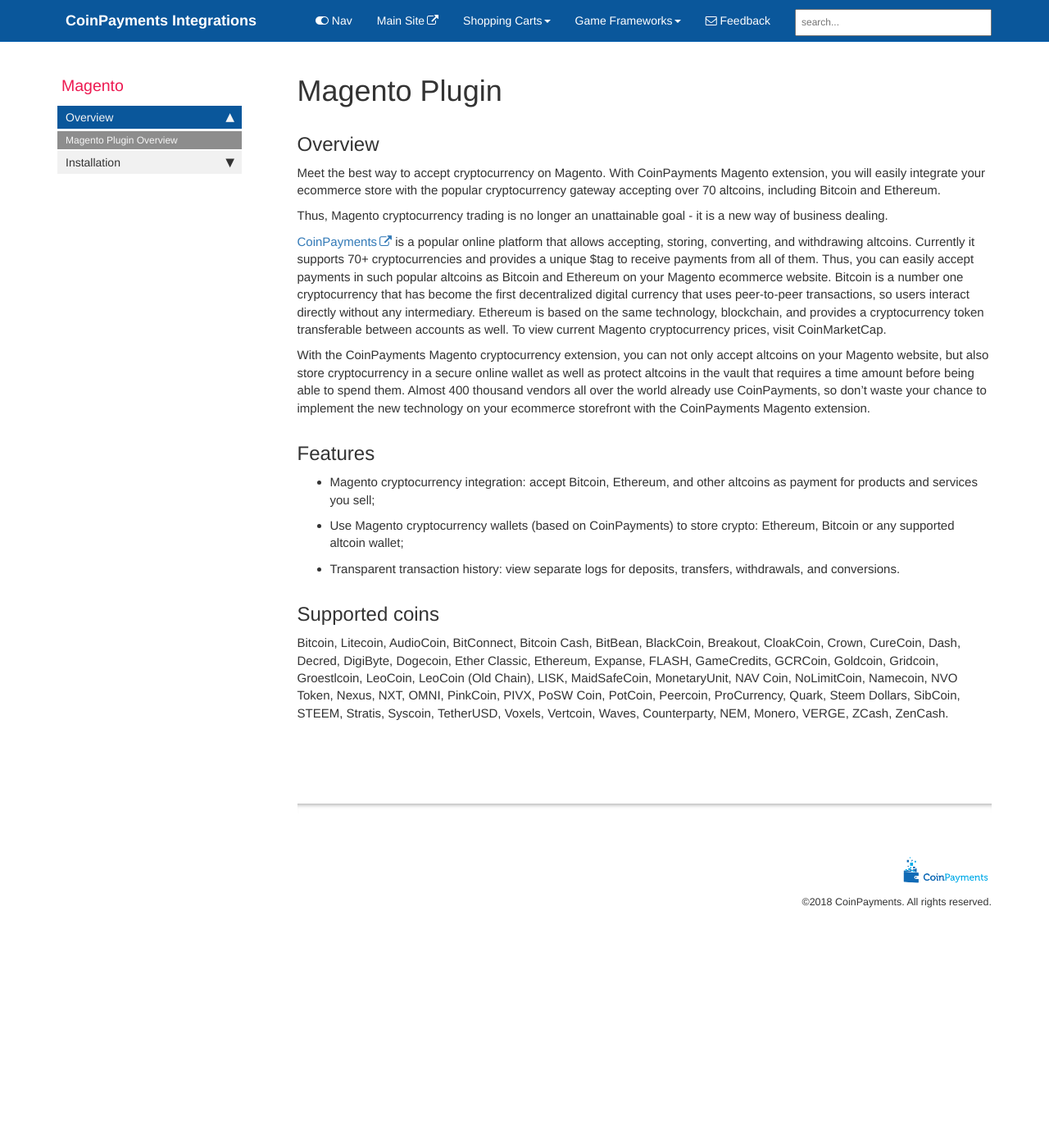
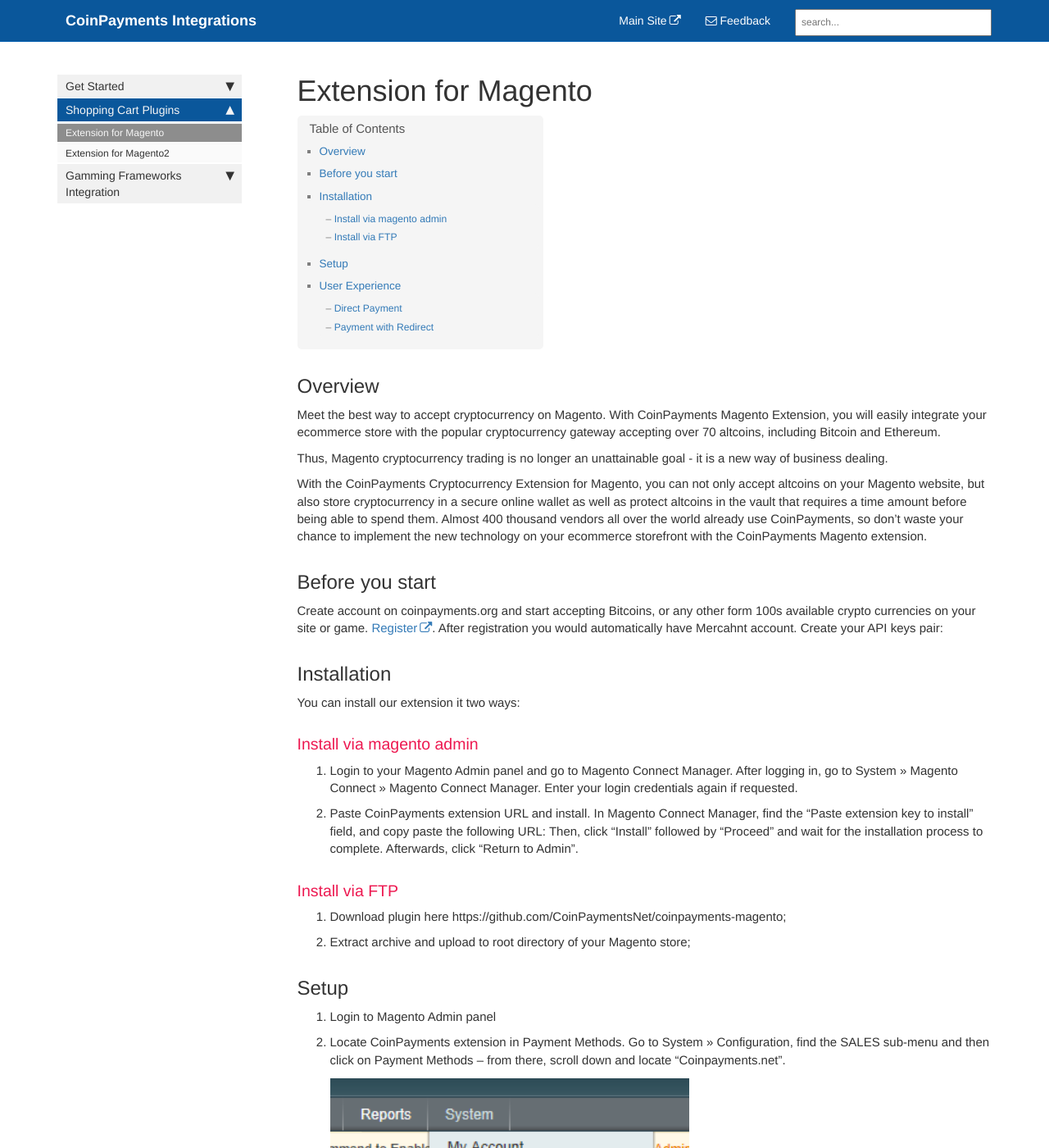
Before and after one commit to CoinPaymentsNet/CoinPaymentsNET.github.io, a Jekyll site: the page built from pages/shopping-carts/magento1.md, in a window 1280 px wide and 1400 px high. Shown: the whole window at 82% size. Built offline with Jekyll 4.4.1, drawn with Linux system fonts in a browser that asks for light colours; nearby versions of some CDN libraries; comment, search, counter and statistics services are not loaded; some of the changed text lies outside the part shown.

Commit message:
updated navigation magento installatin, setup, ux in progress

```diff
--- a/_config.yml
+++ b/_config.yml
@@ -100,11 +100,11 @@ defaults:
 
 # these are defaults used for the frontmatter for these file types
 
-sidebars:
-- home_sidebar
-- magento
-- magento2
-- unity
+#sidebars:
+#- home_sidebar
+#- magento
+#- magento2
+#- unity
 
 description: "Integrate Payments with cryptocurrencies on your site witn CoinPayments plugins."
 # the description is used in the feed.xml file
--- a/_data/sidebars/home_sidebar.yml
+++ b/_data/sidebars/home_sidebar.yml
@@ -15,16 +15,16 @@ entries:
   - title: Shopping Cart Plugins
     output: web
     folderitems:
-    - title: Magento
+    - title: Extension for Magento
       url: /magento1.html
       output: web
-    - title: Magento2
+    - title: Extension for Magento2
       url: /magento2.html
       output: web
 
   - title: Gamming Frameworks Integration
     output: web
     folderitems:
-    - title: Unity
+    - title: Unity Addon
       url: /unity.html
       output: web
--- a/_includes/topnav.html
+++ b/_includes/topnav.html
@@ -2,18 +2,12 @@
 <nav class="navbar navbar-inverse navbar-static-top">
     <div class="container topnavlinks">
         <div class="navbar-header">
-            <button type="button" class="navbar-toggle" data-toggle="collapse" data-target="#bs-example-navbar-collapse-1">
-                <span class="sr-only">Toggle navigation</span>
-                <span class="icon-bar"></span>
-                <span class="icon-bar"></span>
-                <span class="icon-bar"></span>
-            </button>
+
             <a class="fa fa-lg navbar-brand" href="index.html"><span class="projectTitle">&nbsp; {{site.topnav_title}}</span></a>
         </div>
         <div class="collapse navbar-collapse" id="bs-example-navbar-collapse-1">
             <ul class="nav navbar-nav navbar-right">
                 <!-- toggle sidebar button -->
-                <li><a id="tg-sb-link" href="#"><i id="tg-sb-icon" class="fa fa-toggle-on"></i> Nav</a></li>
                 <!-- entries without drop-downs appear here -->
 
 {% assign topnav = site.data[page.topnav] %}
--- a/pages/magento1/magento1.md
+++ /dev/null
@@ -1,28 +0,0 @@
----
-title: Magento Plugin
-keywords: magento, plugin, coinpayments, cryptocurrency
-sidebar: magento1_sidebar
-toc: false
-permalink: magento1.html
-folder: product1
----
-
-## Overview
-
-Meet the best way to accept cryptocurrency on Magento. With CoinPayments Magento extension, you will easily integrate your ecommerce store with the popular cryptocurrency gateway accepting over 70 altcoins, including Bitcoin and Ethereum.
-
-Thus, Magento cryptocurrency trading is no longer an unattainable goal - it is a new way of business dealing.
-
-<a href="https://coinpayments.net">CoinPayments</a> is a popular online platform that allows accepting, storing, converting, and withdrawing altcoins. Currently it supports 70+ cryptocurrencies and provides a unique $tag to receive payments from all of them. Thus, you can easily accept payments in such popular altcoins as Bitcoin and Ethereum on your Magento ecommerce website. Bitcoin is a number one cryptocurrency that has become the first decentralized digital currency that uses peer-to-peer transactions, so users interact directly without any intermediary. Ethereum is based on the same technology, blockchain, and provides a cryptocurrency token transferable between accounts as well. To view current Magento cryptocurrency prices, visit CoinMarketCap.
-
-With the CoinPayments Magento cryptocurrency extension, you can not only accept altcoins on your Magento website, but also store cryptocurrency in a secure online wallet as well as protect altcoins in the vault that requires a time amount before being able to spend them. Almost 400 thousand vendors all over the world already use CoinPayments, so don't waste your chance to implement the new technology on your ecommerce storefront with the CoinPayments Magento extension.
-
-## Features
-
-* Magento cryptocurrency integration: accept Bitcoin, Ethereum, and other altcoins as payment for products and services you sell;
-* Use Magento cryptocurrency wallets (based on CoinPayments) to store crypto: Ethereum, Bitcoin or any supported altcoin wallet;
-* Transparent transaction history: view separate logs for deposits, transfers, withdrawals, and conversions.
-
-## Supported coins
-
-Bitcoin, Litecoin, AudioCoin, BitConnect, Bitcoin Cash, BitBean, BlackCoin, Breakout, CloakCoin, Crown, CureCoin, Dash, Decred, DigiByte, Dogecoin, Ether Classic, Ethereum, Expanse, FLASH, GameCredits, GCRCoin, Goldcoin, Gridcoin, Groestlcoin, LeoCoin, LeoCoin (Old Chain), LISK, MaidSafeCoin, MonetaryUnit, NAV Coin, NoLimitCoin, Namecoin, NVO Token, Nexus, NXT, OMNI, PinkCoin, PIVX, PoSW Coin, PotCoin, Peercoin, ProCurrency, Quark, Steem Dollars, SibCoin, STEEM, Stratis, Syscoin, TetherUSD, Voxels, Vertcoin, Waves, Counterparty, NEM, Monero, VERGE, ZCash, ZenCash.
--- /dev/null
+++ b/pages/shopping-carts/magento1.md
@@ -0,0 +1,65 @@
+---
+title: Extension for Magento
+keywords: magento, plugin, extension, coinpayments, cryptocurrency, coinpayments magento
+sidebar: home_sidebar
+permalink: magento1.html
+folder: shopping-carts
+---
+## Overview
+
+Meet the best way to accept cryptocurrency on Magento. With CoinPayments Magento Extension, you will easily integrate your ecommerce store with the popular cryptocurrency gateway accepting over 70 altcoins, including Bitcoin and Ethereum.
+
+Thus, Magento cryptocurrency trading is no longer an unattainable goal - it is a new way of business dealing.
+
+With the CoinPayments Cryptocurrency Extension for Magento, you can not only accept altcoins on your Magento website, but also store cryptocurrency in a secure online wallet as well as protect altcoins in the vault that requires a time amount before being able to spend them. Almost 400 thousand vendors all over the world already use CoinPayments, so don't waste your chance to implement the new technology on your ecommerce storefront with the CoinPayments Magento extension.
+
+## Before you start
+
+Create account on coinpayments.org and start accepting Bitcoins, or any other form 100s available crypto currencies on your site or game. <a alt='register on .org' href='https://www.coinpayments.net/register'>Register</a>. After registration you would automatically have Mercahnt account.
+Create your API keys pair:
+
+## Installation
+
+You can install our extension it two ways:
+
+### Install via magento admin
+
+1. Login to your Magento Admin panel and go to Magento Connect Manager.
+After logging in, go to System » Magento Connect » Magento Connect Manager. Enter your login credentials again if requested.
+
+2. Paste CoinPayments extension URL and install.
+In Magento Connect Manager, find the “Paste extension key to install” field, and copy paste the following URL:
+Then, click “Install” followed by “Proceed” and wait for the installation process to complete. Afterwards, click “Return to Admin”.
+
+### Install via FTP
+
+1. Download plugin here https://github.com/CoinPaymentsNet/coinpayments-magento;
+
+2. Extract archive and upload to root directory of your Magento store;
+
+## Setup
+
+1. Login to Magento Admin panel
+
+2. Locate CoinPayments extension in Payment Methods.
+Go to System » Configuration, find the SALES sub-menu and then click on Payment Methods – from there, scroll down and locate “Coinpayments.net”.
+![config]({{ site.url }}/images/magento1_configuration_1.png)  ![config2]({{ site.url }}/images/magento1_configuration_1.png)
+
+4. Enable and configure the Coinpayments extension for Magento
+To enable the CoinPayments extension for Magento, set “Enabled” to “Yes”.
+“Title” will appear on your checkout page – edit them as you feel is appropriate.
+Enter your API credentials – Merchant ID, IPN secret...
+
+You can find this keys in your coinpayments account registered as described above.
+
+Then, set the Receive Currency parameter to the currency in which you wish to receive your payouts from Coinpayments.
+Finally, click “Save Config” at the top right corner of the window.
+
+
+5. Go to frontend and see how it works! Congratulations – you did it! Your Magento store now has Coinpayments as a payment option at checkout.
+
+## User Experience
+
+### Direct Payment
+
+### Payment with Redirect
```
Also changed, not shown: _data/sidebars/magento2_sidebar.yml (deleted, +0 -35 lines), _data/sidebars/unity_sidebar.yml (deleted, +0 -35 lines), _data/topnav.yml (+0 -14 lines), pages/game-platforms/unity.md (renamed from pages/unity/unity.md, +1 -1 lines), pages/general/overview.html (+21 -2 lines), pages/magento1/installation.md (deleted, +0 -42 lines), pages/magento1/setup.md (deleted, +0 -24 lines), pages/magento2/installation.md (deleted, +0 -21 lines), pages/magento2/magento2.md (deleted, +0 -28 lines), pages/magento2/setup.md (deleted, +0 -25 lines), pages/shopping-carts/magento2.md (added, +22 -0 lines).
